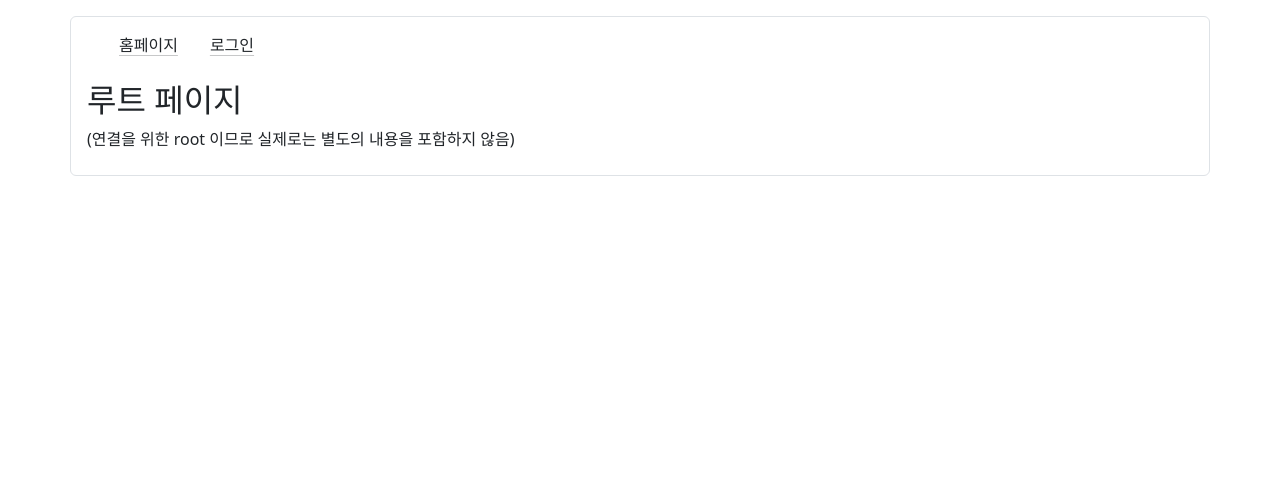
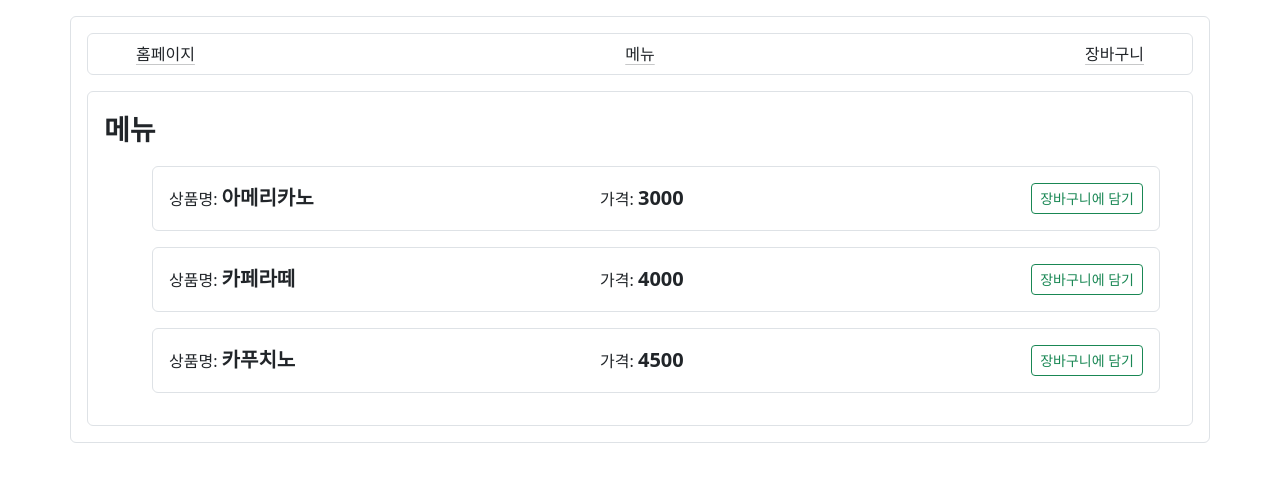
Before and after one commit to OngTK/Fullstack_Spring2, a React (Vite) app in the folder src/main/reactapp/: page /menu in a window 1280 px wide. Shown: the top 482 px of the page. Built offline with nearby package versions, Linux system fonts and the light colour scheme.

Commit message:
250924_1237 Task8

```diff
--- /dev/null
+++ b/src/main/reactapp/src/example/day06_250924/Task8/App.jsx
@@ -0,0 +1,31 @@
+import Header from "./component/Header"
+import MenuPage from "./pages/MenuPage"
+import HomePage from "./pages/HomePage"
+import CartPage from "./pages/CartPage"
+import { BrowserRouter, Routes, Route } from "react-router-dom"
+
+
+
+export default function App(props) {
+
+    return (<>
+        <BrowserRouter>
+            <div className="container border rounded mt-3 p-3">
+                {/* 헤더 영역 */}
+                <div className="border rounded mb-3">
+                    <Header />
+                </div>
+
+                {/* 본문 영역 */}
+                <div className="border rounded p-3">
+                    <Routes>
+                        <Route path="/" element={<HomePage />}></Route>
+                        <Route path="/menu" element={<MenuPage />}></Route>
+                        <Route path="/cart" element={<CartPage />}></Route>
+                    </Routes>
+                </div>
+            </div>
+        </BrowserRouter>
+
+    </>) // return end
+} // Comp end
--- /dev/null
+++ b/src/main/reactapp/src/example/day06_250924/Task8/component/Header.jsx
@@ -0,0 +1,24 @@
+import { Link } from "react-router-dom"
+
+export default function Header (props) {
+
+    return(<>
+    <div>
+        <ul style={{ listStyle: "none" }} className="d-flex justify-content-between p-0 m-2 ms-5 me-5">
+            <li>
+                <Link to="/" className="link-dark link-offset-2 link-underline-opacity-25 link-underline-opacity-100-hover">
+                 홈페이지 </Link>
+            </li>
+            <li>
+                <Link to="/menu" className="link-dark link-offset-2 link-underline-opacity-25 link-underline-opacity-100-hover">
+                 메뉴 </Link>
+            </li>
+            <li>
+                <Link to="/cart" className="link-dark link-offset-2 link-underline-opacity-25 link-underline-opacity-100-hover">
+                장바구니 </Link>
+            </li>
+        </ul>
+    </div>
+
+    </>) // return end
+} // Comp end
--- /dev/null
+++ b/src/main/reactapp/src/example/day06_250924/Task8/pages/CartPage.jsx
@@ -0,0 +1,32 @@
+import { useSelector } from "react-redux"
+
+
+
+export default function CartPage(props) {
+    const cartItems = useSelector((state) => state.cart.cartItems);
+    console.log(cartItems)
+
+
+    return (<>
+        <div className="fs-3 fw-semibold"> 장바구니 </div>
+
+        <div>
+            <table>
+                <thead>
+                    <tr>
+                        <th> 상품명 </th>
+                        <th> 가격 </th>
+                        <th> 개수 </th>
+                        <th> 총가격 </th>
+                    </tr>
+                </thead>
+                <tbody>
+                    {}
+                </tbody>
+            </table>
+
+
+        </div>
+
+    </>) // return end
+} // Comp end
--- /dev/null
+++ b/src/main/reactapp/src/example/day06_250924/Task8/pages/HomePage.jsx
@@ -0,0 +1,7 @@
+export default function HomePage (props) {
+
+    return(<>
+    <div className="fs-3 fw-semibold"> 홈페이지 </div>
+
+    </>) // return end
+} // Comp end
--- /dev/null
+++ b/src/main/reactapp/src/example/day06_250924/Task8/pages/MenuPage.jsx
@@ -0,0 +1,48 @@
+import { useDispatch, useSelector } from "react-redux";
+import { input } from "../store/cartSlice";
+
+const menu = [
+    { id: 1, name: "아메리카노", price: 3000 },
+    { id: 2, name: "카페라떼", price: 4000 },
+    { id: 3, name: "카푸치노", price: 4500 },
+];
+
+
+export default function MenuPage(props) {
+
+    const dispatch = useDispatch();
+
+    const addtocartHandel = (item) => {
+        dispatch(input(item))
+    }
+
+    const cartItems = useSelector((state) => state.cart.cartItems);
+    console.log(cartItems)
+
+    return (<>
+        <div>
+            <div className="fs-3 fw-semibold"> 메뉴 </div>
+
+            <div>
+                <ul style={{ listStyle: "none" }}>
+                    {menu.map((item) => {
+                        return (<li key={item.id}>
+                            <div className="border rounded m-3 p-3 d-flex justify-content-between">
+                                <div style={{ width: "33%" }}>
+                                    상품명: <span className="fs-5 fw-semibold">{item.name}</span>
+                                </div>
+                                <div style={{ width: "33%" }}>
+                                    가격: <span className="fs-5 fw-semibold">{item.price}</span>
+                                </div>
+                                <button type="button" className="btn btn-outline-success btn-sm"
+                                    onClick={() => { addtocartHandel(item) }}> 장바구니에 담기 </button>
+                            </div>
+                        </li>
+                        ) // return end
+                    })} {/* map end  */}
+                </ul>
+            </div>
+
+        </div>
+    </>) // return end
+} // Comp end
--- /dev/null
+++ b/src/main/reactapp/src/example/day06_250924/Task8/store/cartSlice.jsx
@@ -0,0 +1,41 @@
+import { createSlice } from "@reduxjs/toolkit";
+
+// [1] 상태 초기화
+const initialState  = {
+    cartItems : []
+};
+
+// [2] cartSlice 정의
+
+const cartSlice = createSlice({
+    name : "cart",
+    initialState ,
+    reducers:{
+        input : (state, action) => {
+            // [2.1] 장바구니에 담은 상품
+            const item = action.payload;
+            // [2.2] 장바구니에 담은 상품이 이미 장바구니에 있는지 확인
+            let existedItem = 0;
+            for(let i = 0 ; i < state.cartItems.length ; i++ ){
+                if( state.cartItems[i].id == item.id ){
+                    existedItem = item.id;
+                    break;
+                }
+            }
+
+            // [2.3] 조건문
+            // 이미 있는 상품이면 수량 1증가, 없던 상품이면 신규 추가
+            if( existedItem != 0){
+                state.cartItems.forEach(()=>{})
+                //TODO
+            } else {
+                state.cartItems.push( {...item, qty : 1} )
+            }
+        }
+    }
+});
+
+// [3] 내보내기
+export default cartSlice.reducer;
+
+export const {input} =cartSlice.actions;
--- /dev/null
+++ b/src/main/reactapp/src/example/day06_250924/Task8/store/store.jsx
@@ -0,0 +1,23 @@
+import { configureStore } from "@reduxjs/toolkit";
+import cartSlice from './cartSlice'
+
+import { persistStore, persistReducer } from "redux-persist";
+import storage from 'redux-persist/lib/storage'
+
+// [1] 퍼시스턴스 설정
+const persistConfig = {key : "cart", storage}
+
+// [2] persistedReducer 설정
+const persistedReducer = persistReducer( persistConfig, cartSlice)
+
+// [3] store 선언
+const store = configureStore({
+    reducer : {
+        cart : persistedReducer
+    }
+})
+
+// [4] 내보내기
+export default store;
+
+export const persistor = persistStore( store )
```
Also changed, not shown: src/main/reactapp/src/main.jsx (+18 -5 lines), src/main/reactapp/src/example/day06_250924/question.txt (added), 1 other file (tests, documents, lock files or other folders).
